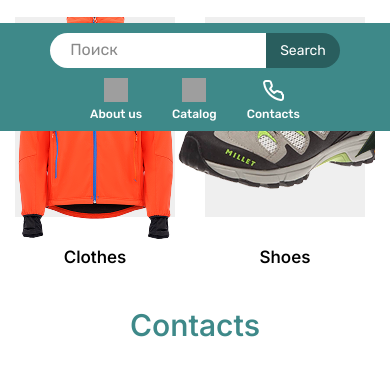
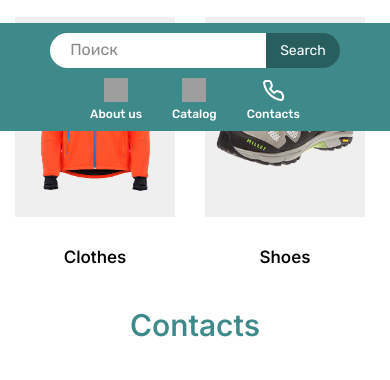
Before and after one commit to Bunyodus/GoTrip, a plain HTML site: page index.html in a window 390 px wide. Shown: the part 713-1093 px from the top of the page. Drawn offline with Linux system fonts and the light colour scheme; grey boxes are pictures that could not be loaded.

Commit message:
media xatolar to'g'ilandi

```diff
--- a/index.html
+++ b/index.html
@@ -77,27 +77,27 @@
                     <div class="info_catalog">
                         <div class="catalog_box">
                             <div class="catalog_img_box">
-                                <img src="./images/1.png" class="info_img" alt="">
+                                <img src="./images/1.png" class="info_img1" alt="">
                             </div>
                             <a href="!#" class="info_text">Clothes</a>
                         </div>
                         <div class="catalog_box">
                             <div class="catalog_img_box">
-                                <img src="./images/2.png" class="info_img" alt="">
+                                <img src="./images/2.png" class="info_img2" alt="">
                             </div>
                             <a href="!#" class="info_text">Shoes</a>
                         </div>
 
                         <div class="catalog_box">
                             <div class="catalog_img_box">
-                                <img src="./images/3.png" class="info_img" alt="">
+                                <img src="./images/3.png" class="info_img2" alt="">
                             </div>
                             <a href="!#" class="info_text">Tent</a>
                         </div>
 
                         <div class="catalog_box">
                             <div class="catalog_img_box">
-                                <img src="./images/4.png" class="info_img" alt="">
+                                <img src="./images/4.png" class="info_img1" alt="">
                             </div>
                             <a href="!#" class="info_text">Backpacks</a>
                         </div>
--- a/styles/media.css
+++ b/styles/media.css
@@ -285,6 +285,14 @@
   .info_title {
     margin: 70px 0 35px;
   }
+  .info_img1{
+    width: 190px;
+    height: 230px;
+  }
+  .info_img2{
+    width: 190px;
+    height: 140px;
+  }
 }
 
 @media(max-width: 500px){
@@ -311,6 +319,14 @@
   .about_title,
   .info_title {
     margin: 60px 0 30px;
+  }
+  .info_img1{
+    width: 180px;
+    height: 220px;
+  }
+  .info_img2{
+    width: 180px;
+    height: 130px;
   }
 }
 
@@ -339,6 +355,14 @@
   .info_title {
     margin: 50px 0 25px;
   }
+  .info_img1{
+    width: 160px;
+    height: 200px;
+  }
+  .info_img2{
+    width: 160px;
+    height: 120px;
+  }
 }
 
 @media(max-width: 400px){
@@ -362,6 +386,14 @@
   .about_title,
   .info_title {
     margin:40px 0 20px;
+  }
+  .info_img1{
+    width: 140px;
+    height: 180px;
+  }
+  .info_img2{
+    width: 140px;
+    height: 100px;
   }
 }
 
@@ -387,9 +419,12 @@
   .info_title {
     margin: 30px 0 15px;
   }
+  .info_img1{
+    width: 130px;
+    height: 170px;
+  }
+  .info_img2{
+    width: 130px;
+    height: 100px;
+  }
 }
-
-.info_img {
-  height: auto;
-  object-fit: contain;
-}
```
